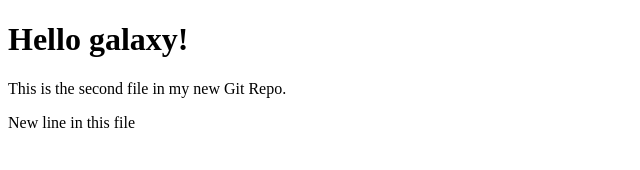
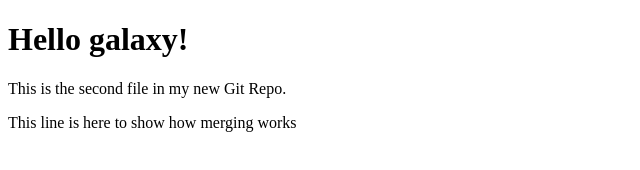
Before and after one commit to Parthparmar17/hello-world, a plain HTML site: page home.html in a window 1280 px wide. Shown: the whole page, without its empty margins (0-640 px from the left). Drawn offline with Linux system fonts and the light colour scheme.

Commit message:
updated home.html file with emergency fix

```diff
--- a/home.html
+++ b/home.html
@@ -7,6 +7,6 @@
 
 <h1>Hello galaxy!</h1>
 <p>This is the second file in my new Git Repo.</p>
-<p>New line in this file</p>
+<p>This line is here to show how merging works</p>
 </body>
 </html>
```
